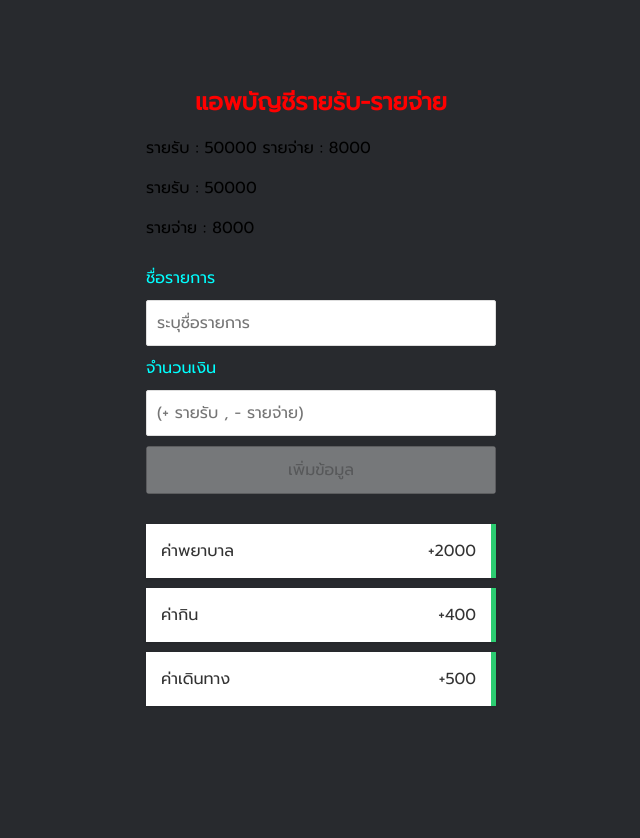
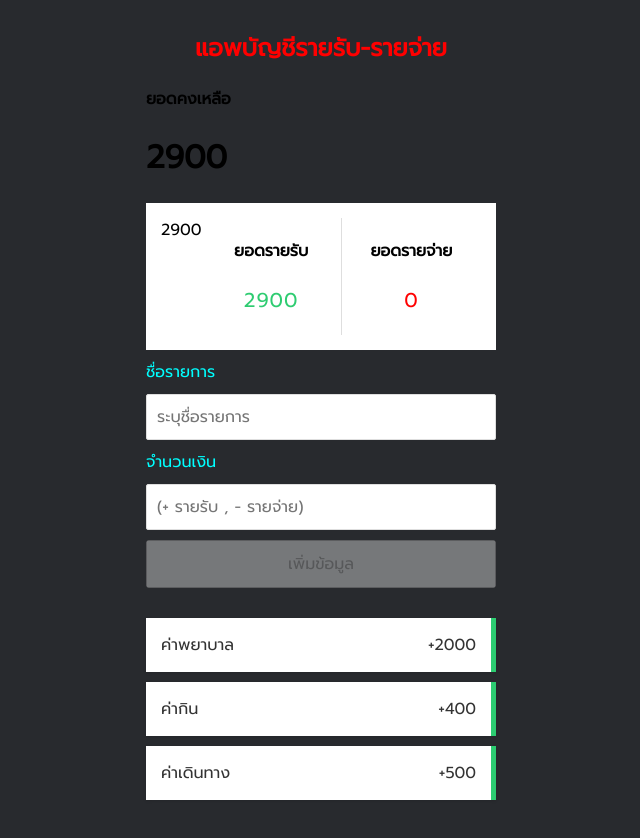
Before and after one commit to notnapat/Not-React-Test, a React (Create React App) app: page / in a window 1280 px wide. Shown: the whole page, without its empty margins (319-959 px from the left). Before the commit the page ends 800 px from the top, so only its background shows below. Built offline with nearby package versions, Linux system fonts and the light colour scheme.

Commit message:
ผลรวมยอดคงเหลือ รายรับ-รายจ่าย +ReportComponent.css

```diff
--- a/src/App.js
+++ b/src/App.js
@@ -2,9 +2,10 @@
 import Transaction from "./components/Transaction"
 import './App.css'
 import FormComponent from "./components/FormComponent"
-import { useState } from "react"
+import { useEffect, useState } from "react"
 import DataContext from "./components/data/DataContext"
 import ReportComponent from "./components/ReportComponent"
+
 
 
 function App() {
@@ -15,21 +16,35 @@ function App() {
             { id: 2, title: "ค่ากิน", amount: 400 },
             { id: 3, title: "ค่าเดินทาง", amount: 500 }
       ]
-
+// ผลรวมยอดคงเหลือ รายรับ - รายจ่าย   1-1  , 2-2 ,3   +ReportComponent.css
+     //ผลรวมยอดคงเหลือ 1 ตั่งแต่ตรงนี้  ถึง--
       const [items, setItems] = useState(initdata)
+      const [reportIncome,setReportIncome] = useState(0)
+      const [reportExpense,setReportExpense] = useState(0)
       const onAddNewItem = (newItem) => {
             setItems((prevItem) => {
                   return [newItem, ...prevItem]
             })
       }
+      useEffect(()=>{
+            const amount = items.map(items=>items.amount)
+            const income = amount.filter(element=>element>0).reduce((total,element)=>total+=element,0)
+            const expense = (amount.filter(element=>element<0).reduce((total,element)=>total+=element,0))*-1
+            setReportIncome(income)
+            setReportExpense(expense)
+
+      } , [items,reportIncome,reportExpense])
+      //ผลรวมยอดคงเหลือ  1  ถึงตรงนี้
       return (
+            //ผลรวมยอดคงเหลือ 2 ตั้งแต่ตรงนี้ถึง--
             // DataContext and useContext  2 + object    1-2  and 1-3
             <DataContext.Provider value={        // 1 DataContext and useContext  2 + object
                   {
-                        income : 50000,
-                        expense : 8000
+                        income : reportIncome,
+                        expense : reportExpense
                   }
             }>       {/* 1 DataContext and useContext  2 + object*/}
+                   {/*ผลรวมยอดคงเหลือ 2 ถึงตรงนี้*/}
                   <div className="container">
                         <h1 style={design}>แอพบัญชีรายรับ-รายจ่าย</h1>
                         <ReportComponent/>
--- /dev/null
+++ b/src/components/ReportComeponent.css
@@ -0,0 +1,25 @@
+.report-container{
+    display: flex;
+    justify-content: space-between;
+    background-color: #fff;
+    margin: 15px o;
+    padding: 15px;
+}
+.report-container>div{
+    flex:1;
+    text-align: center;
+}
+.report-container>div:first-of-type{  /*สร้างเส้นขอบใน div ก้อนแรก*/
+    border-right: 1px solid #dedede;
+}
+.report{
+    font-size: 20px;
+    letter-spacing: 1px;
+    margin:  5px o;
+}
+.report.plus{
+    color: #2ecc71;
+}
+.report.minus{
+    color: red;
+}
--- a/src/components/ReportComponent.js
+++ b/src/components/ReportComponent.js
@@ -1,26 +1,48 @@
 import { useContext } from "react";
 import DataContext from "./data/DataContext";
+import './ReportComeponent.css'
 
 const ReportComponent = () => {
-    const { income, expense } = useContext(DataContext)  //2 useContext 2+ object
-
-    /* 2 DataContext 2+ object  in return*/
-    /* 3 useContext 2+ object  in return*/
+  //ผลรวมยอดคงเหลือ 3
+    const { income, expense } = useContext(DataContext)
     return (
         <div>
-            <div>
-                <DataContext.Consumer>
-                    {context => <p>รายรับ : {context.income} รายจ่าย : {context.expense}</p>}
-                </DataContext.Consumer>
+            <h4>ยอดคงเหลือ</h4>
+            <h1>{income-expense}</h1>
+            <div className="report-container">{income}
+                <div>
+                    <h4>ยอดรายรับ</h4>
+                    <p className="report plus">{income}</p>
+                </div>
+                <div>
+                    <h4>ยอดรายจ่าย</h4>
+                    <p className="report minus">{expense}</p>
+                </div>
             </div>
 
-            <div>
+        </div>
+    )
+    // const { income, expense } = useContext(DataContext)  //2 useContext 2+ object
 
-                <p>รายรับ : {income}</p>
-                <p>รายจ่าย : {expense}</p>
-            </div>
-        </div>
 
-    )
+
+    // /* 2 DataContext 2+ object  in return*/
+    // /* 3 useContext 2+ object  in return*/
+    // return (
+    //     <div>
+    //         <div>
+    //             <DataContext.Consumer>
+    //                 {context => <p>รายรับ : {context.income} รายจ่าย : {context.expense}</p>}
+    //             </DataContext.Consumer>
+    //         </div>
+
+    //         <div>
+
+    //             <p>รายรับ : {income}</p>
+    //             <p>รายจ่าย : {expense}</p>
+    //         </div>
+    //     </div>
+
+    // )
 }
 export default ReportComponent
```
